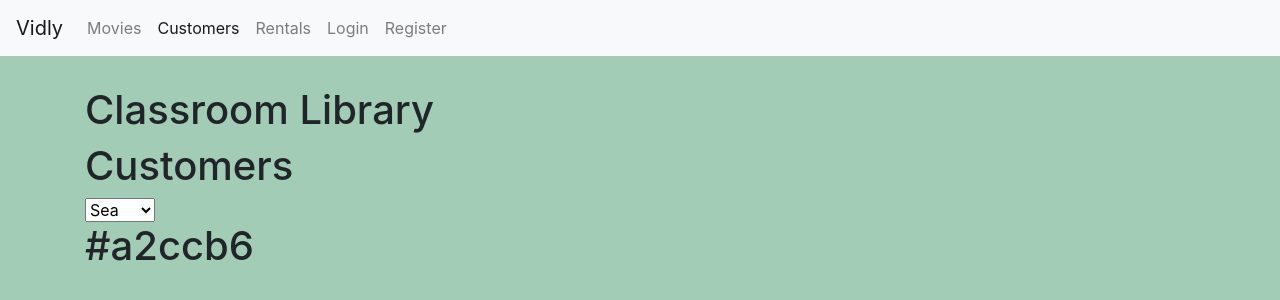
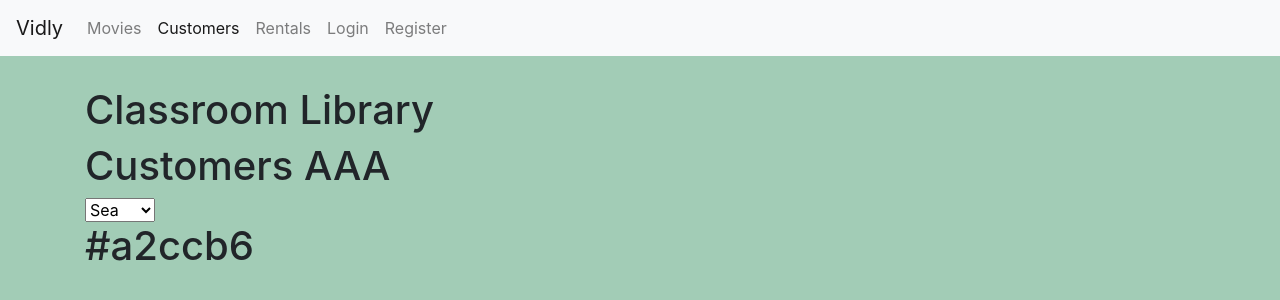
Before and after one commit to baboettcher/classroom-library, a React (Create React App) app: page /customers in a window 1280 px wide. Shown: the top 300 px of the page. Built offline with nearby package versions, Linux system fonts and the light colour scheme.

Commit message:
test AAA

```diff
--- a/src/components/customers.jsx
+++ b/src/components/customers.jsx
@@ -2,7 +2,7 @@ import React from 'react';
 
 
 const Customers = () => {
-  return (<h1>Customers</h1>);
+  return (<h1>Customers AAA</h1>);
 }
 
 
--- a/src/components/moviesTable.jsx
+++ b/src/components/moviesTable.jsx
@@ -47,6 +47,7 @@ class MoviesTable extends Component {
   ]
 
   render() {
+    console.log(this.props, "------>>>>>")
     const { data, dataToDisplay, onSort, sortColumn } = this.props;
 
     return (
```
